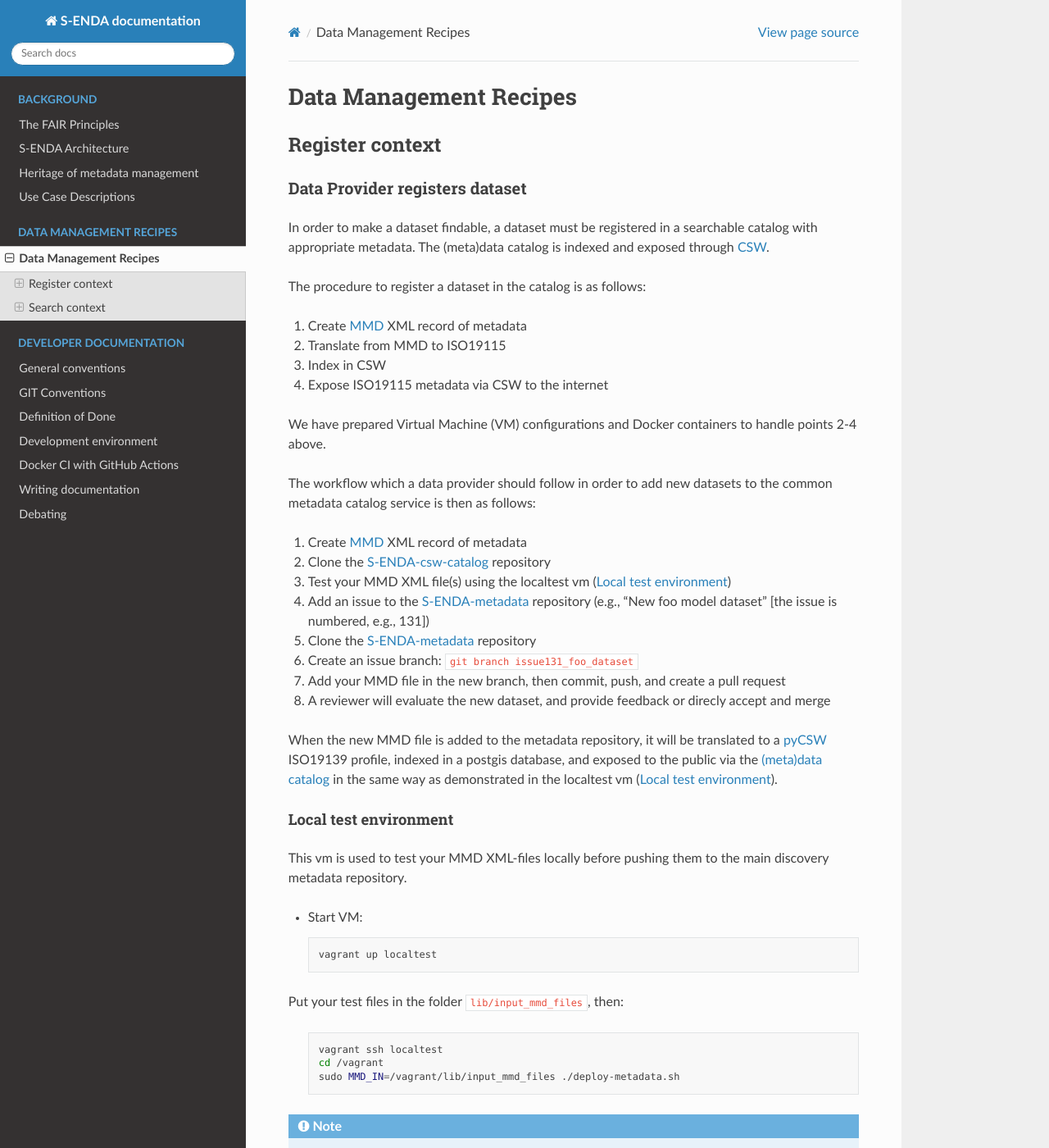
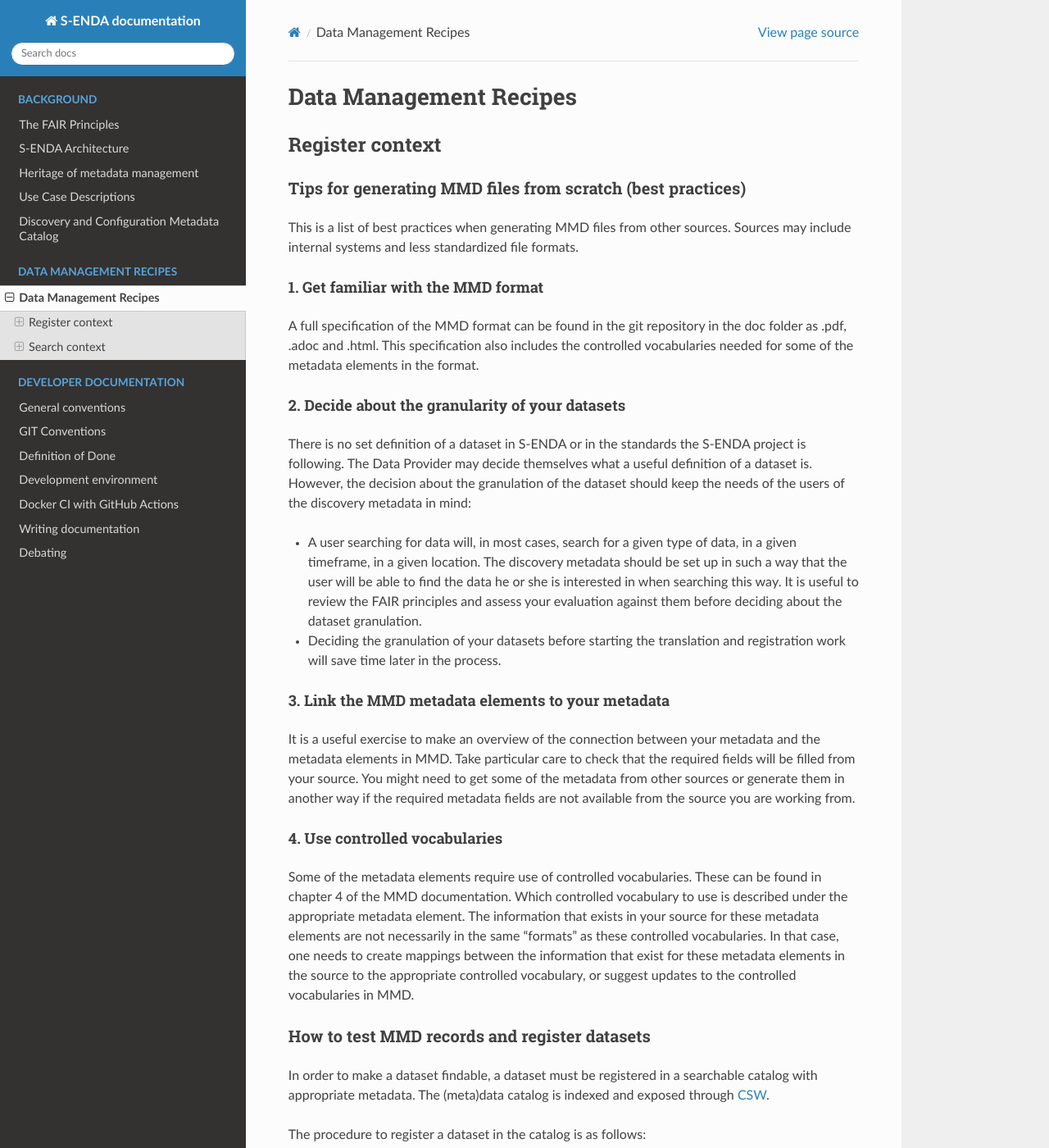
Before and after one commit to metno/S-ENDA-documentation, a Sphinx documentation site: the page built from source/dm_recipes.rst, in a window 1280 px wide and 1400 px high. Shown: the whole window at 82% size. Built offline with Sphinx 7.4.7 and the Read the Docs theme 2.0.0, drawn with Linux system fonts in a browser that asks for light colours.

Commit message:
metno/S-ENDA-project-plan#289, metno/S-ENDA-project-plan#256: reviewed and added documentation from @niellaNina. This commit closes the issues.

```diff
--- a/source/dm_recipes.rst
+++ b/source/dm_recipes.rst
@@ -6,8 +6,40 @@ Data Management Recipes
 Register context
 ----------------
 
-Data Provider registers dataset
-===============================
+Tips for generating MMD files from scratch (best practices)
+===========================================================
+
+This is a list of best practices when generating MMD files from other sources. Sources may include internal systems and less standardized file formats.
+
+1. Get familiar with the MMD format
+-----------------------------------
+
+A full specification of the MMD format can be found in the git repository in the doc folder as .pdf, .adoc and .html. This specification also includes the controlled vocabularies needed for some of the metadata elements in the format.
+
+2. Decide about the granularity of your datasets
+------------------------------------------------
+
+There is no set definition of a dataset in S-ENDA or in the standards the S-ENDA project is following. The Data Provider may decide themselves what a useful definition of a dataset is. However, the decision about the granulation of the dataset should keep the needs of the users of the discovery metadata in mind:
+
+* A user searching for data will, in most cases, search for a given type of data, in a given timeframe, in a given location. The discovery metadata should be set up in such a way that the user will be able to find the data he or she is interested in when searching this way. It is useful to review the FAIR principles and assess your evaluation against them before deciding about the dataset granulation.
+* Deciding the granulation of your datasets before starting the translation and registration work will save time later in the process.
+
+..
+  The decision process MET went through when deciding on the granulation of the definition of a dataset from their surface observation network can be found here.
+
+3. Link the MMD metadata elements to your metadata
+--------------------------------------------------
+
+It is a useful exercise to make an overview of the connection between your metadata and the metadata elements in MMD. Take particular care to check that the required fields will be filled from your source. You might need to get some of the metadata from other sources or generate them in another way if the required metadata fields are not available from the source you are working from.
+
+4. Use controlled vocabularies
+------------------------------
+
+Some of the metadata elements require use of controlled vocabularies. These can be found in chapter 4 of the MMD documentation. Which controlled vocabulary to use is described under the appropriate metadata element. The information that exists in your source for these metadata elements are not necessarily in the same "formats" as these controlled vocabularies. In that case, one needs to create mappings between the information that exist for these metadata elements in the source to the appropriate controlled vocabulary, or suggest updates to the controlled vocabularies in MMD.
+
+
+How to test MMD records and register datasets
+=============================================
 
 In order to make a dataset findable, a dataset must be registered in a searchable catalog with appropriate metadata. The (meta)data catalog is indexed and exposed through `CSW <https://en.wikipedia.org/wiki/Catalogue_Service_for_the_Web>`_.
 
@@ -118,6 +150,8 @@ DOI registration at MET
 
 .. include:: doi_at_met.rst
 
+.. _`search-context`:
+
 --------------
 Search context
 --------------
--- a/source/index.rst
+++ b/source/index.rst
@@ -15,6 +15,7 @@ Welcome to S-ENDA's documentation!
    architecture
    metadata_management_heritage
    use_cases
+   catalog
 
 ..
    catalog_service_API
```
Also changed, not shown: source/catalog.rst (added, +23 -0 lines).
